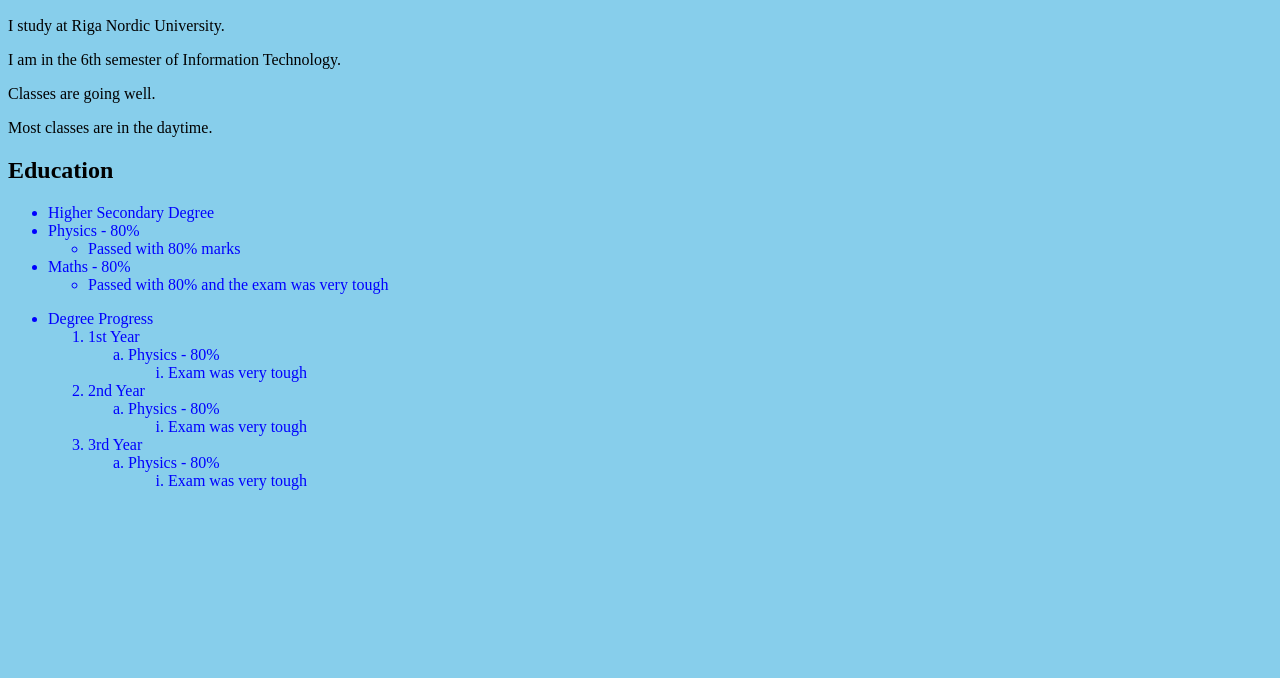
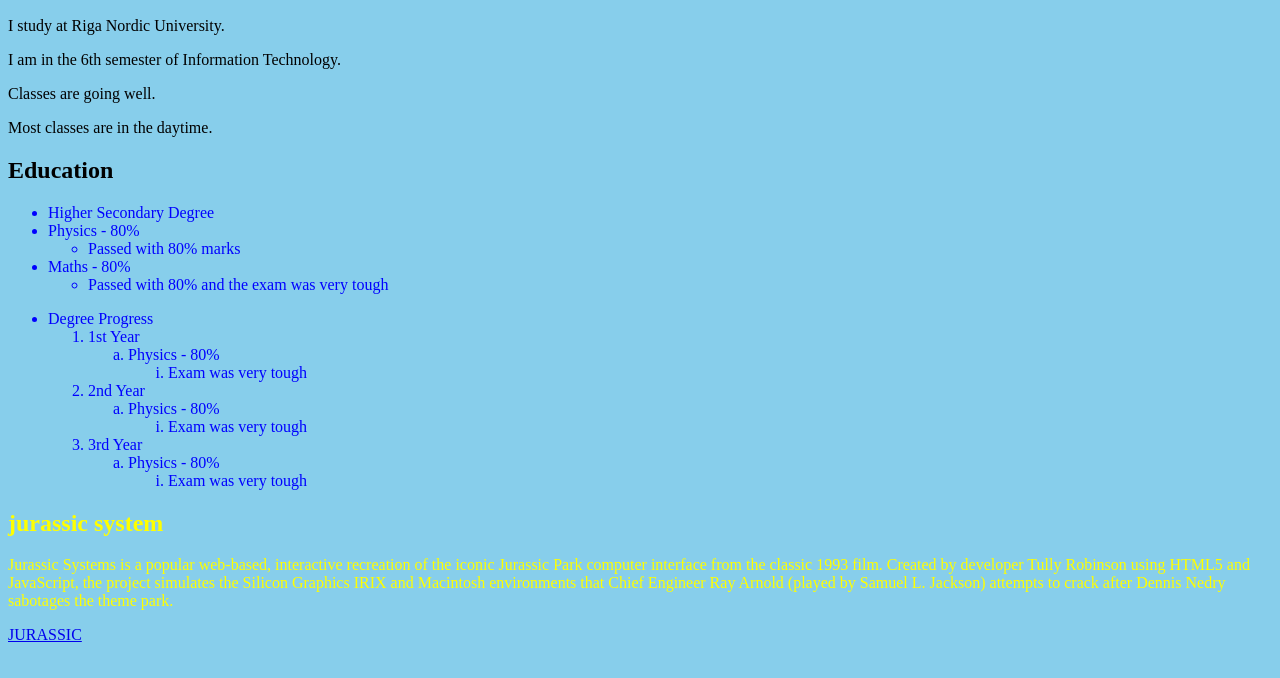
Before and after one commit to Abhijith-Sivakumar-Rekha/Web-Technologies, a plain HTML site: page class works2.html in a window 1280 px wide. Shown: the part 110-788 px from the top of the page. Drawn offline with Linux system fonts and the light colour scheme.

Commit message:
Update class works2.html with new content
Added information about Jurassic Systems and updated education details.

```diff
--- a/class works2.html
+++ b/class works2.html
@@ -73,6 +73,10 @@
             </ol>
         </li>
     </ul>
+    <font color="yellow">
+    <h2>jurassic system</h2>
+    <p>Jurassic Systems is a popular web-based, interactive recreation of the iconic Jurassic Park computer interface from the classic 1993 film. Created by developer Tully Robinson using HTML5 and JavaScript, the project simulates the Silicon Graphics IRIX and Macintosh environments that Chief Engineer Ray Arnold (played by Samuel L. Jackson) attempts to crack after Dennis Nedry sabotages the theme park.</p>
+ <a href="https://jurassicsystems.com/">JURASSIC</a>
 
 </body>
 </html>
```
